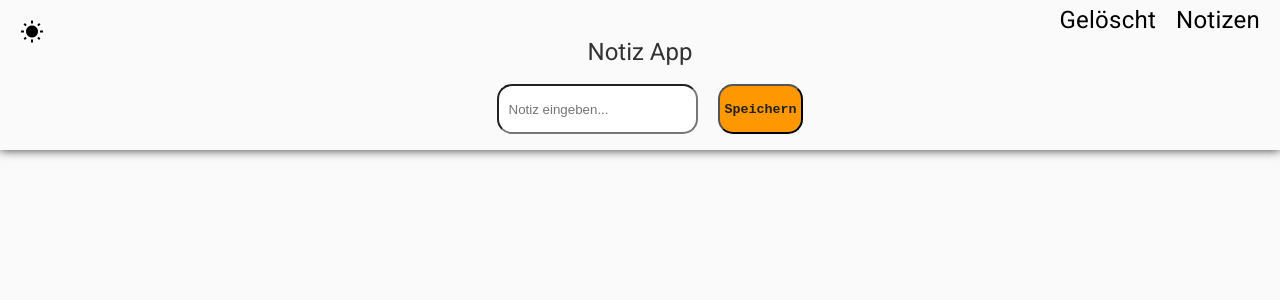
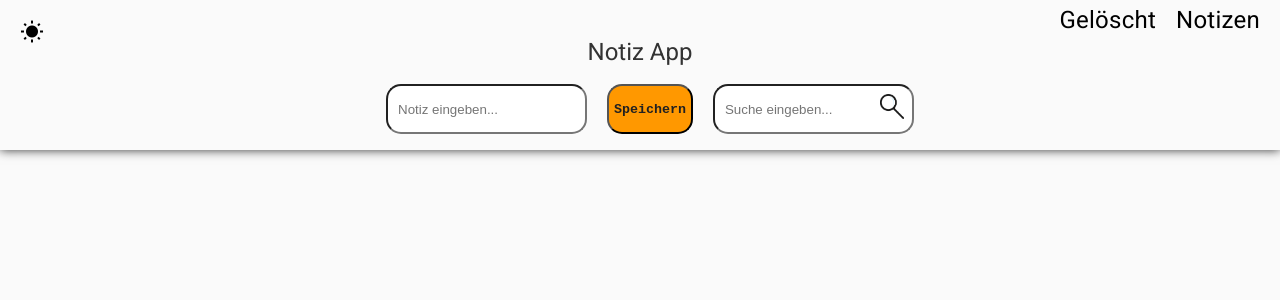
Before and after one commit to ManuelMannhold/echo-note, an Angular app in the folder notice-app/: page / in a window 1280 px wide. Shown: the top 300 px of the page. Built offline with nearby package versions, Linux system fonts and the light colour scheme.

Commit message:
add search-area

```diff
--- a/notice-app/angular.json
+++ b/notice-app/angular.json
@@ -99,5 +99,8 @@
         }
       }
     }
+  },
+  "cli": {
+    "analytics": false
   }
 }
--- a/notice-app/src/app/shared/header/header.component.html
+++ b/notice-app/src/app/shared/header/header.component.html
@@ -8,6 +8,10 @@
       <input type="text" id="input-notes" #inputNotes placeholder="Notiz eingeben..." autocomplete="off"
         [class.invalid]="isSubmitted && !inputNotes.value">
       <button id="btn-send" class="btn">Speichern</button>
+      <div class="search-area">
+      <input type="text" placeholder="Suche eingeben...">
+      <img src="../../assets/images/magnifying-glass.png" alt="magnifying glass image">
+      </div>
     </form>
   </div>
   <div class="links-trash-notices">
--- a/notice-app/src/app/shared/header/header.component.scss
+++ b/notice-app/src/app/shared/header/header.component.scss
@@ -90,6 +90,10 @@ form {
   }
 }
 
+.search-area {
+  position: relative;
+}
+
 :host(.dark-mode) {
   background-color: #121212;
   color: white;
```
Also changed, not shown: notice-app/src/app/assets/images/magnifying-glass.png (added).
